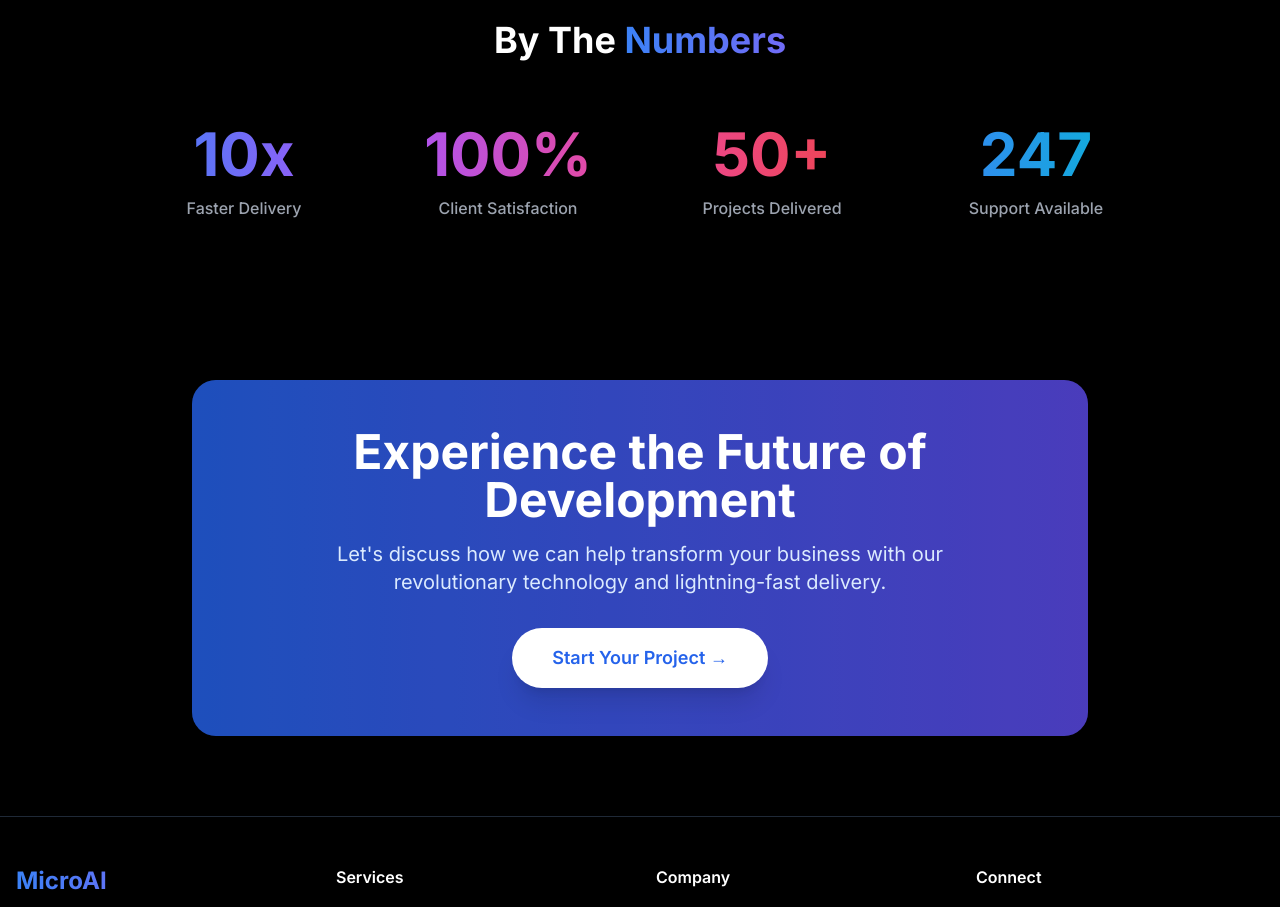
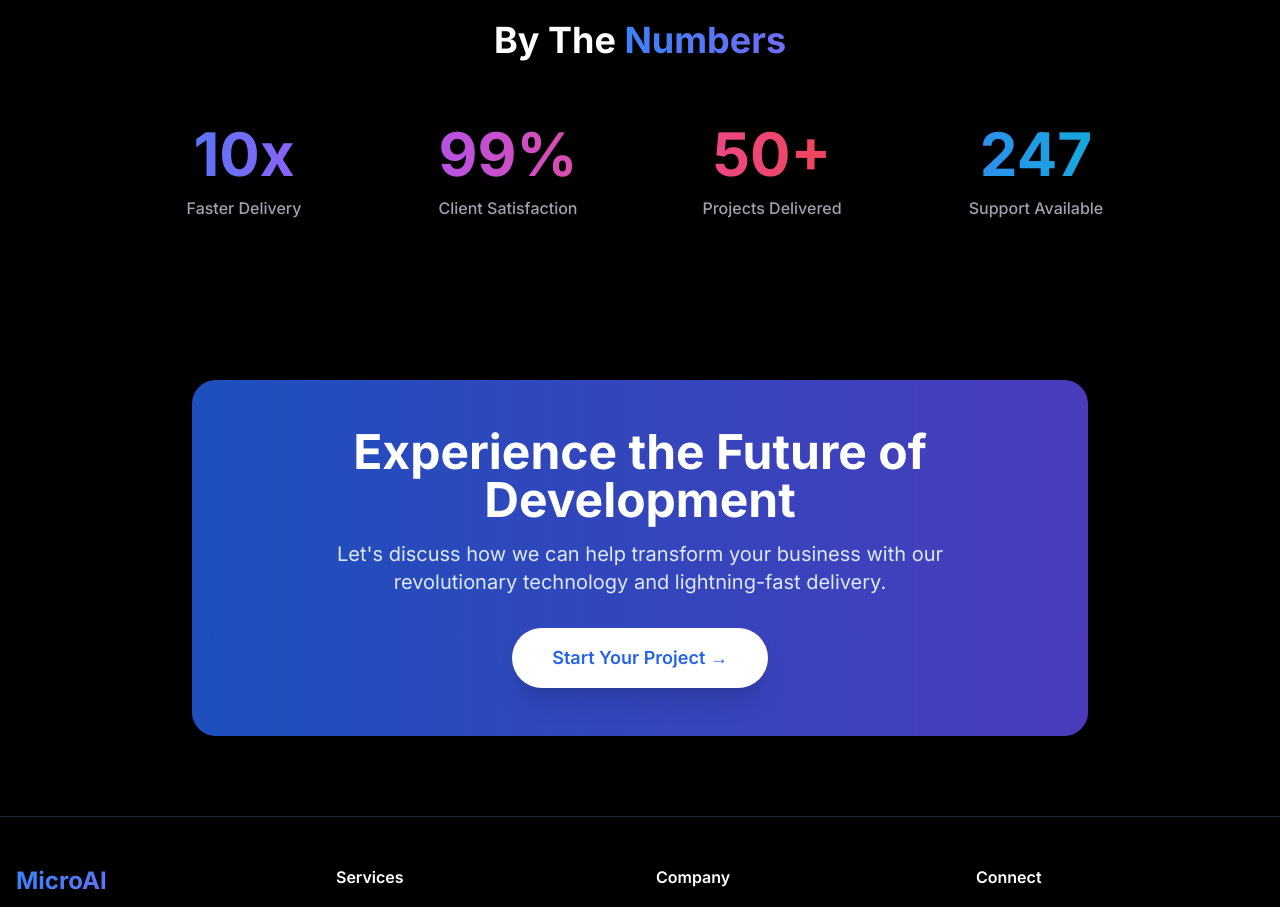
Before and after one commit to FyliaCare/MicroAI, a Next.js app: page /about in a window 1280 px wide. Shown: the part 1700-2607 px from the top of the page. Built offline with nearby package versions, Linux system fonts and the light colour scheme.

Commit message:
Update client satisfaction stat from 100% to 99%

```diff
--- a/src/components/CountingStats.tsx
+++ b/src/components/CountingStats.tsx
@@ -83,7 +83,7 @@ export default function CountingStats() {
         gradient="from-blue-500 to-purple-500"
       />
       <StatBox
-        value={100}
+        value={99}
         suffix="%"
         label="Client Satisfaction"
         gradient="from-purple-500 to-pink-500"
```
